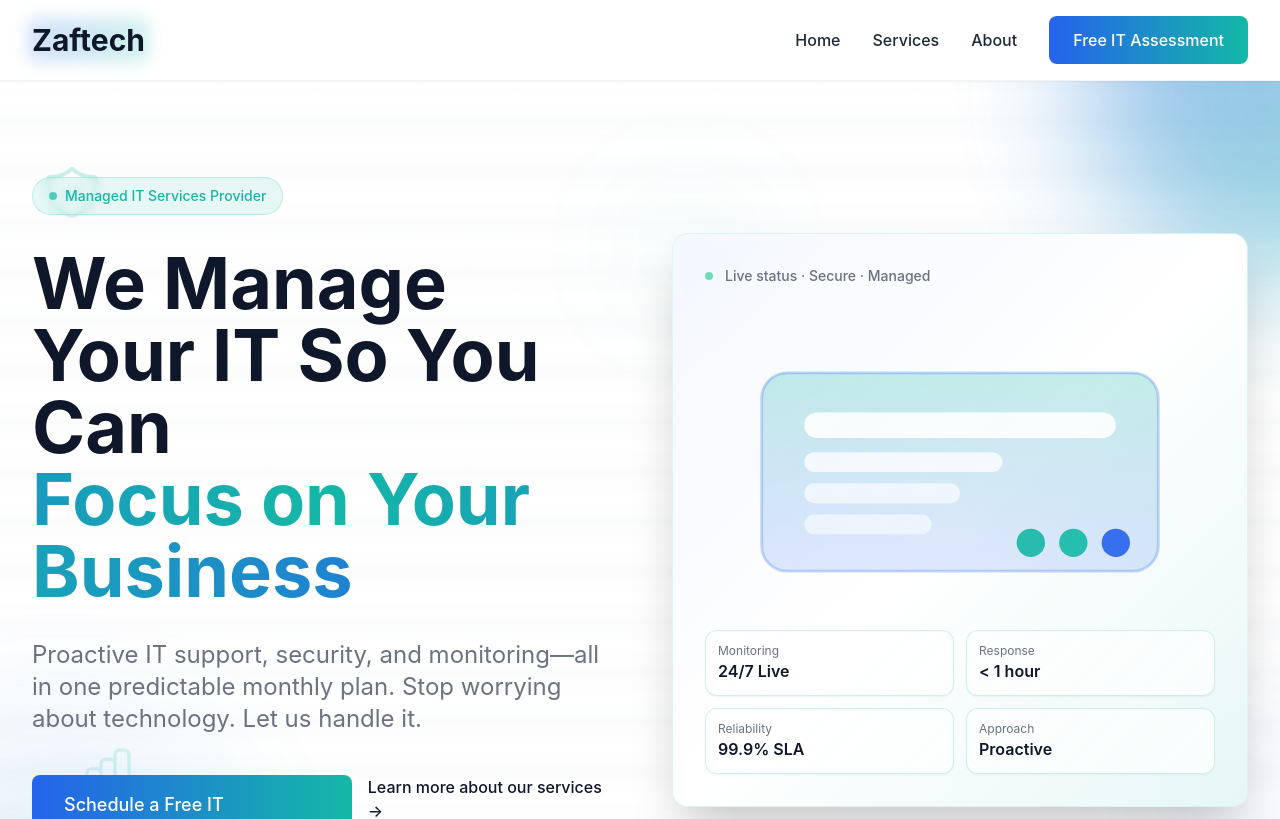
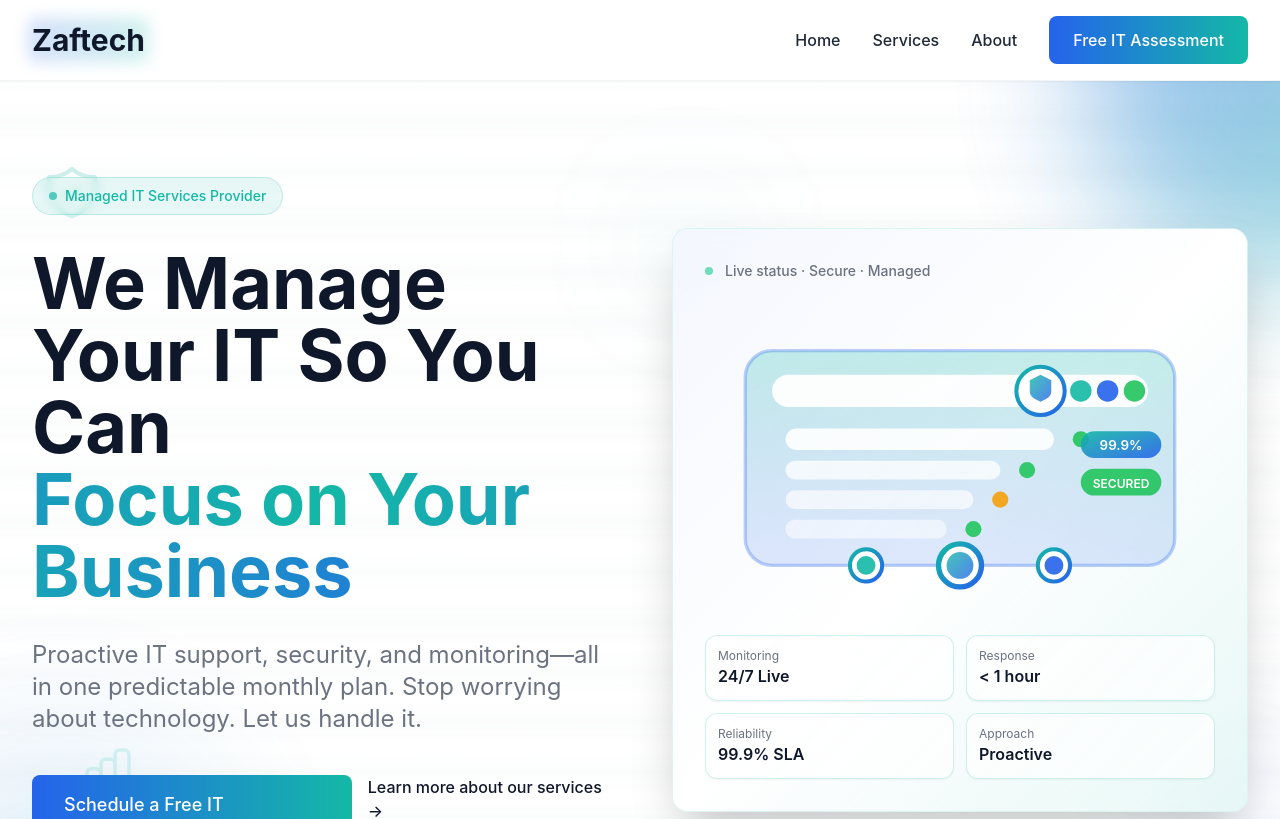
Before and after one commit to zaf-tech/zaftech-portfolio, a Next.js app: page / in a window 1280 px wide. Shown: the top 819 px of the page. Built offline with nearby package versions, Linux system fonts and the light colour scheme.

Commit message:
Updated illustration

```diff
--- a/app/page.tsx
+++ b/app/page.tsx
@@ -100,10 +100,10 @@ export default function Home() {
                     </p>
                   </div>
                   <svg
-                    viewBox="0 0 360 220"
+                    viewBox="0 0 380 240"
                     className="w-full mb-4 text-accent-teal"
                     role="img"
-                    aria-label="Managed IT illustration"
+                    aria-label="MSP monitoring dashboard illustration"
                   >
                     <defs>
                       <linearGradient
@@ -127,117 +127,248 @@ export default function Home() {
                         <stop offset="100%" stopColor="rgba(37,99,235,0.15)" />
                       </linearGradient>
                     </defs>
+
+                    {/* Main monitoring dashboard panel */}
                     <rect
-                      x="40"
-                      y="50"
+                      x="30"
+                      y="40"
+                      width="320"
+                      height="160"
+                      rx="20"
+                      fill="url(#panelGradient)"
+                      stroke="rgba(37,99,235,0.3)"
+                      strokeWidth="2.5"
+                    />
+
+                    {/* Dashboard header with security badge */}
+                    <rect
+                      x="50"
+                      y="58"
                       width="280"
-                      height="140"
-                      rx="18"
-                      fill="url(#panelGradient)"
-                      stroke="rgba(37,99,235,0.25)"
-                      strokeWidth="2"
+                      height="24"
+                      rx="12"
+                      fill="white"
+                      opacity="0.95"
                     />
+                    <circle
+                      cx="280"
+                      cy="70"
+                      r="8"
+                      fill="#14B8A6"
+                      opacity="0.9"
+                    />
+                    <circle
+                      cx="300"
+                      cy="70"
+                      r="8"
+                      fill="#2563EB"
+                      opacity="0.9"
+                    />
+                    <circle
+                      cx="320"
+                      cy="70"
+                      r="8"
+                      fill="#22C55E"
+                      opacity="0.9"
+                    />
+
+                    {/* Security shield badge */}
+                    <circle
+                      cx="250"
+                      cy="70"
+                      r="18"
+                      fill="white"
+                      stroke="url(#nodeGradient)"
+                      strokeWidth="3"
+                    />
+                    <path
+                      d="M250 58 L242 62 L242 70 Q242 74 246 76 L250 78 L254 76 Q258 74 258 70 L258 62 Z"
+                      fill="url(#nodeGradient)"
+                      opacity="0.8"
+                    />
+
+                    {/* Server/device status rows */}
                     <rect
-                      x="70"
-                      y="78"
-                      width="220"
-                      height="18"
-                      rx="9"
+                      x="60"
+                      y="98"
+                      width="200"
+                      height="16"
+                      rx="8"
                       fill="white"
                       opacity="0.9"
                     />
+                    <circle
+                      cx="280"
+                      cy="106"
+                      r="6"
+                      fill="#22C55E"
+                      opacity="0.9"
+                    />
+
                     <rect
-                      x="70"
-                      y="106"
-                      width="140"
+                      x="60"
+                      y="122"
+                      width="160"
                       height="14"
                       rx="7"
                       fill="white"
                       opacity="0.75"
                     />
+                    <circle
+                      cx="240"
+                      cy="129"
+                      r="6"
+                      fill="#22C55E"
+                      opacity="0.9"
+                    />
+
                     <rect
-                      x="70"
-                      y="128"
-                      width="110"
+                      x="60"
+                      y="144"
+                      width="140"
                       height="14"
                       rx="7"
                       fill="white"
                       opacity="0.65"
                     />
+                    <circle
+                      cx="220"
+                      cy="151"
+                      r="6"
+                      fill="#F59E0B"
+                      opacity="0.9"
+                    />
+
                     <rect
-                      x="70"
-                      y="150"
-                      width="90"
+                      x="60"
+                      y="166"
+                      width="120"
                       height="14"
                       rx="7"
                       fill="white"
                       opacity="0.55"
                     />
                     <circle
-                      cx="260"
-                      cy="170"
-                      r="10"
-                      fill="#14B8A6"
+                      cx="200"
+                      cy="173"
+                      r="6"
+                      fill="#22C55E"
                       opacity="0.9"
                     />
+
+                    {/* Network nodes and connections */}
+                    {/* Central hub node */}
                     <circle
-                      cx="290"
-                      cy="170"
-                      r="10"
-                      fill="#2563EB"
-                      opacity="0.9"
-                    />
-                    {/* <path
-                      d="M120 190 C150 150, 210 150, 240 190"
-                      fill="none"
-                      stroke="url(#nodeGradient)"
-                      strokeWidth="4"
-                      strokeLinecap="round"
-                      opacity="0.8"
-                    />
-                    <circle
-                      cx="120"
-                      cy="190"
-                      r="10"
-                      fill="white"
-                      stroke="url(#nodeGradient)"
-                      strokeWidth="4"
-                    /> */}
-                    <circle
-                      cx="230"
-                      cy="170"
-                      r="10"
-                      fill="#14B8A6"
-                      opacity="0.9"
-                    />
-                    {/* <circle
-                      cx="240"
-                      cy="190"
-                      r="10"
+                      cx="190"
+                      cy="200"
+                      r="16"
                       fill="white"
                       stroke="url(#nodeGradient)"
                       strokeWidth="4"
                     />
                     <circle
-                      cx="200"
-                      cy="88"
-                      r="22"
+                      cx="190"
+                      cy="200"
+                      r="10"
+                      fill="url(#nodeGradient)"
+                      opacity="0.8"
+                    />
+
+                    {/* Connected nodes */}
+                    <circle
+                      cx="120"
+                      cy="200"
+                      r="12"
                       fill="white"
                       stroke="url(#nodeGradient)"
-                      strokeWidth="6"
-                    /> */}
-                    {/* <path
-                      d="M200 4v 66c10 0 18 8 18 18s-8 18-18 18-18-8-18-18 8-18 18-18z"
+                      strokeWidth="3"
+                    />
+                    <circle
+                      cx="120"
+                      cy="200"
+                      r="7"
+                      fill="#14B8A6"
+                      opacity="0.9"
+                    />
+
+                    <circle
+                      cx="260"
+                      cy="200"
+                      r="12"
+                      fill="white"
+                      stroke="url(#nodeGradient)"
+                      strokeWidth="3"
+                    />
+                    <circle
+                      cx="260"
+                      cy="200"
+                      r="7"
+                      fill="#2563EB"
+                      opacity="0.9"
+                    />
+
+                    {/* Connection lines */}
+                    <line
+                      x1="136"
+                      y1="200"
+                      x2="174"
+                      y2="200"
+                      stroke="url(#nodeGradient)"
+                      strokeWidth="3"
+                      strokeLinecap="round"
+                      opacity="0.6"
+                    />
+                    <line
+                      x1="206"
+                      y1="200"
+                      x2="248"
+                      y2="200"
+                      stroke="url(#nodeGradient)"
+                      strokeWidth="3"
+                      strokeLinecap="round"
+                      opacity="0.6"
+                    />
+
+                    {/* Status chips in top right */}
+                    <rect
+                      x="280"
+                      y="100"
+                      width="60"
+                      height="20"
+                      rx="10"
                       fill="url(#nodeGradient)"
-                      opacity="0.2"
+                      opacity="0.9"
                     />
-                    <path
-                      d="M200 52v-14M200 138v-14M164 88h-18M254 88h-18"
-                      stroke="url(#nodeGradient)"
-                      strokeWidth="4"
-                      strokeLinecap="round"
-                      opacity="0.7"
-                    /> */}
+                    <text
+                      x="310"
+                      y="114"
+                      textAnchor="middle"
+                      fill="white"
+                      fontSize="10"
+                      fontWeight="600"
+                    >
+                      99.9%
+                    </text>
+
+                    <rect
+                      x="280"
+                      y="128"
+                      width="60"
+                      height="20"
+                      rx="10"
+                      fill="#22C55E"
+                      opacity="0.9"
+                    />
+                    <text
+                      x="310"
+                      y="142"
+                      textAnchor="middle"
+                      fill="white"
+                      fontSize="9"
+                      fontWeight="600"
+                    >
+                      SECURED
+                    </text>
                   </svg>
                   <div className="grid grid-cols-2 gap-3">
                     <div className="p-3 rounded-xl bg-white/70 border border-accent-teal/20 shadow-sm">
```
